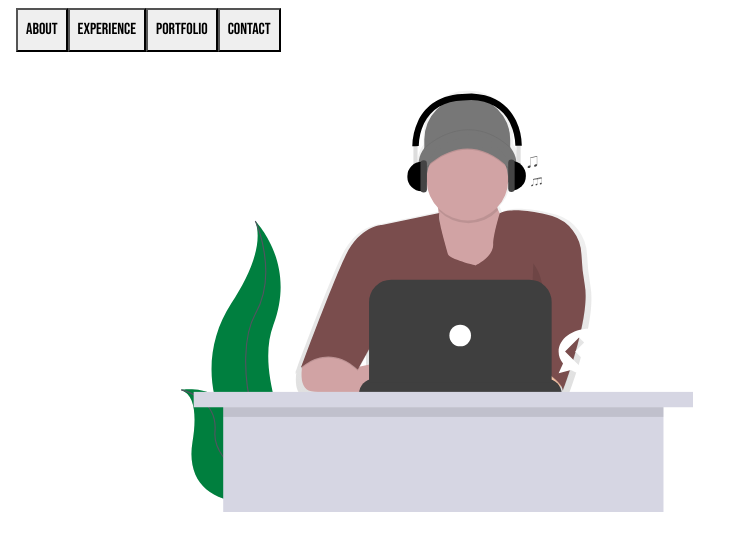
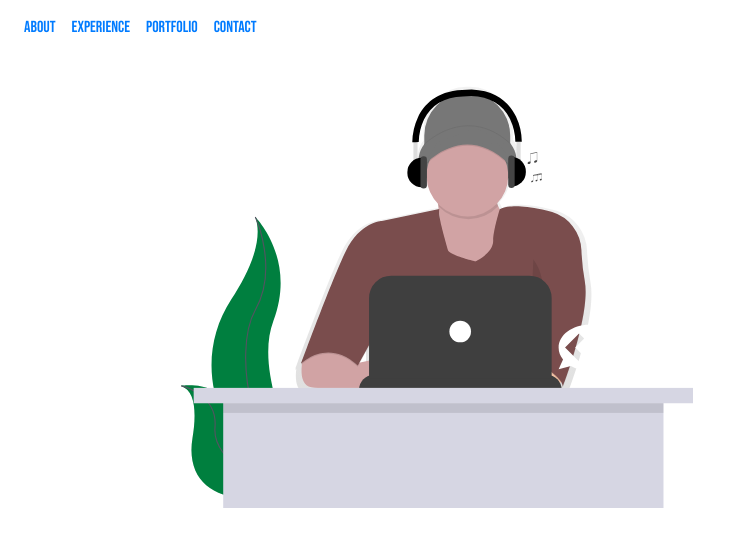
Before and after one commit to jettdlee/jtl, a React (Create React App) app: page / in a window 1280 px wide. Shown: the top 550 px of the page, without its empty margins (0-740 px from the left). Built offline with nearby package versions, Linux system fonts and the light colour scheme; the HTML template or start-up script is replaced by a standard one.

Commit message:
sort router

```diff
--- a/package.json
+++ b/package.json
@@ -11,12 +11,13 @@
     "react": "^16.13.1",
     "react-bootstrap": "^1.0.1",
     "react-dom": "^16.13.1",
+    "react-router": "^5.1.2",
     "react-router-dom": "^5.1.2",
     "react-scripts": "3.4.1"
   },
   "scripts": {
     "predeploy": "yarn run build",
-    "deploy": "gh-pages -b master -d build",
+    "deploy": "gh-pages -d build",
     "start": "react-scripts start",
     "build": "react-scripts build",
     "test": "react-scripts test",
--- a/src/App.js
+++ b/src/App.js
@@ -1,5 +1,5 @@
 import React from 'react';
-import { BrowserRouter, Route, Switch } from 'react-router-dom';
+import { HashRouter, Route, Switch } from 'react-router-dom';
 
 import Navbar from './components/Navbar';
 import MainPage from './components/MainPage';
@@ -14,7 +14,7 @@ import './styles/App.css';
 
 const App = () => (
   <div className="App">
-    <BrowserRouter>
+    <HashRouter>
       <Navbar />
       <Switch>
         <Route exact path="/" component={MainPage} />
@@ -23,7 +23,7 @@ const App = () => (
         <Route path="/portfolio" component={Portfolio} />
         <Route path="/contact" component={Contact} />
       </Switch>
-    </BrowserRouter>
+    </HashRouter>
     <Footer />
   </div>
 )
--- a/src/components/partials/NavbarButtons.js
+++ b/src/components/partials/NavbarButtons.js
@@ -1,19 +1,15 @@
 import React from 'react';
-
+import { Link } from 'react-router-dom';
 class NavbarButtons extends React.Component {
 
-  goToLink = (event, link) => {
-    // event.preventDefault();
-    // this.props.history.push(link);
-  }
 
   render() {
     const { buttonText, buttonLink } = this.props;
 
     return(
-      <button className="navbar-list-item" onClick={this.goToLink(buttonLink)}>
+      <Link className="navbar-list-item" to={buttonLink}>
         {buttonText}
-      </button>
+      </Link>
     )
   }
 }
```
Also changed, not shown: 13 other files (tests, documents, lock files or other folders).
